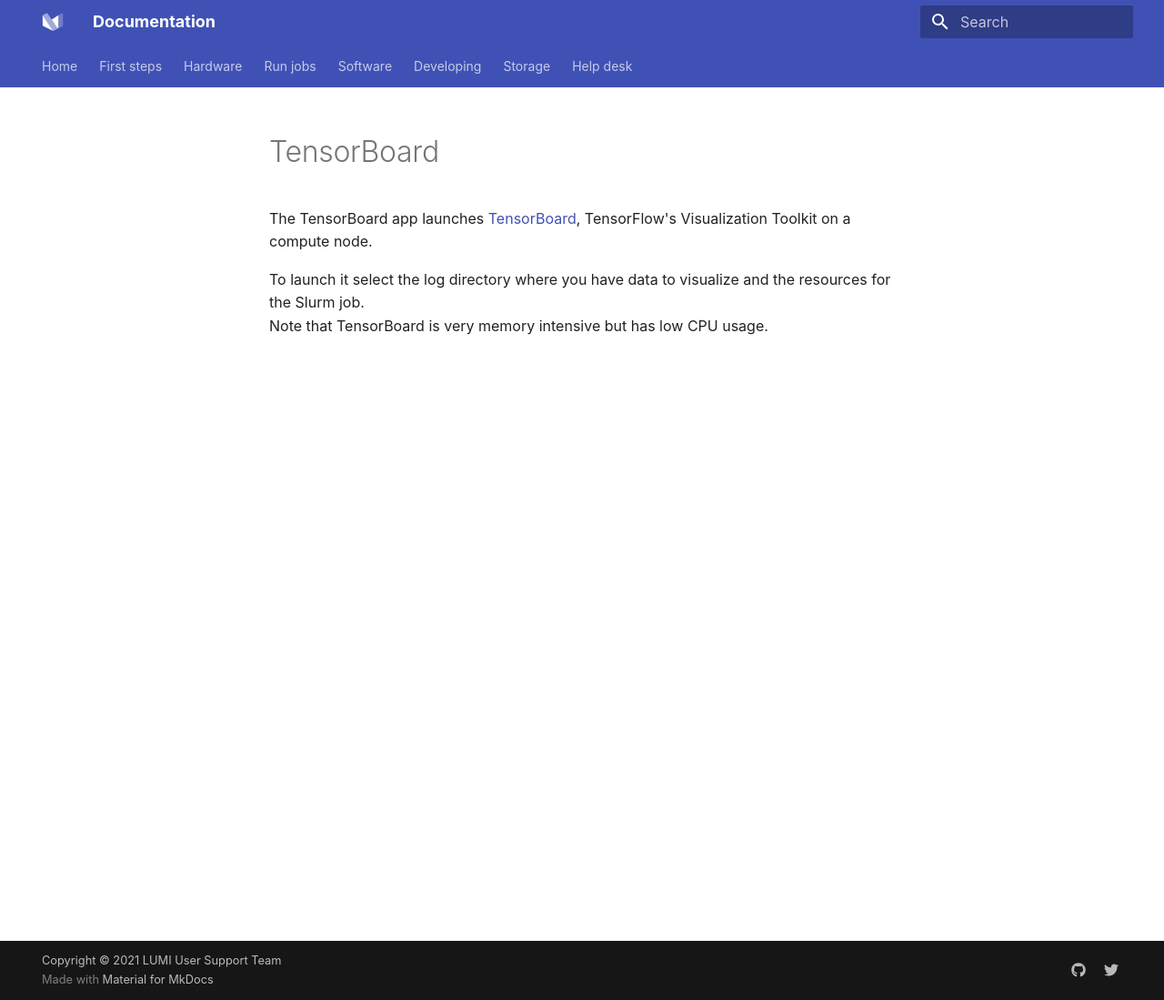
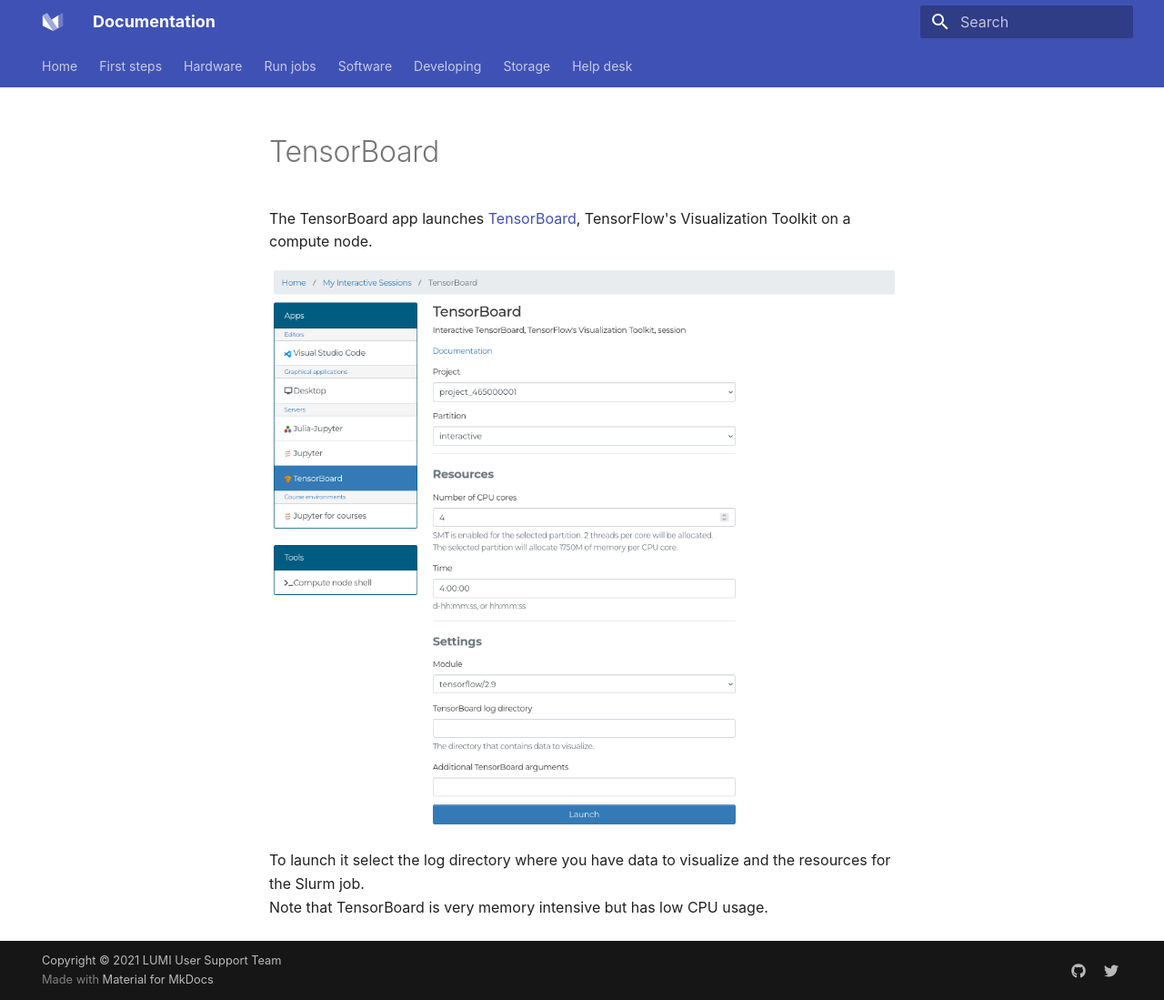
Before and after one commit to Lumi-supercomputer/lumi-userguide, an MkDocs documentation site: the page built from docs/runjobs/webui/tensorboard.md, in a window 1280 px wide and 1099 px high. Shown: the whole window at 91% size. Built offline with MkDocs 1.6.1 and Material for MkDocs 9.7.7, drawn with Linux system fonts in a browser that asks for light colours.

Commit message:
Add web interface TensorBoard screenshot

```diff
--- a/docs/runjobs/webui/tensorboard.md
+++ b/docs/runjobs/webui/tensorboard.md
@@ -2,5 +2,7 @@
 
 The TensorBoard app launches [TensorBoard](https://www.tensorflow.org/guide/summaries_and_tensorboard), TensorFlow's Visualization Toolkit on a compute node.
 
+![TensorBoard options](../../assets/images/wwwLumiTensorBoard.png)
+
 To launch it select the log directory where you have data to visualize and the resources for the Slurm job.
 Note that TensorBoard is very memory intensive but has low CPU usage.
```
